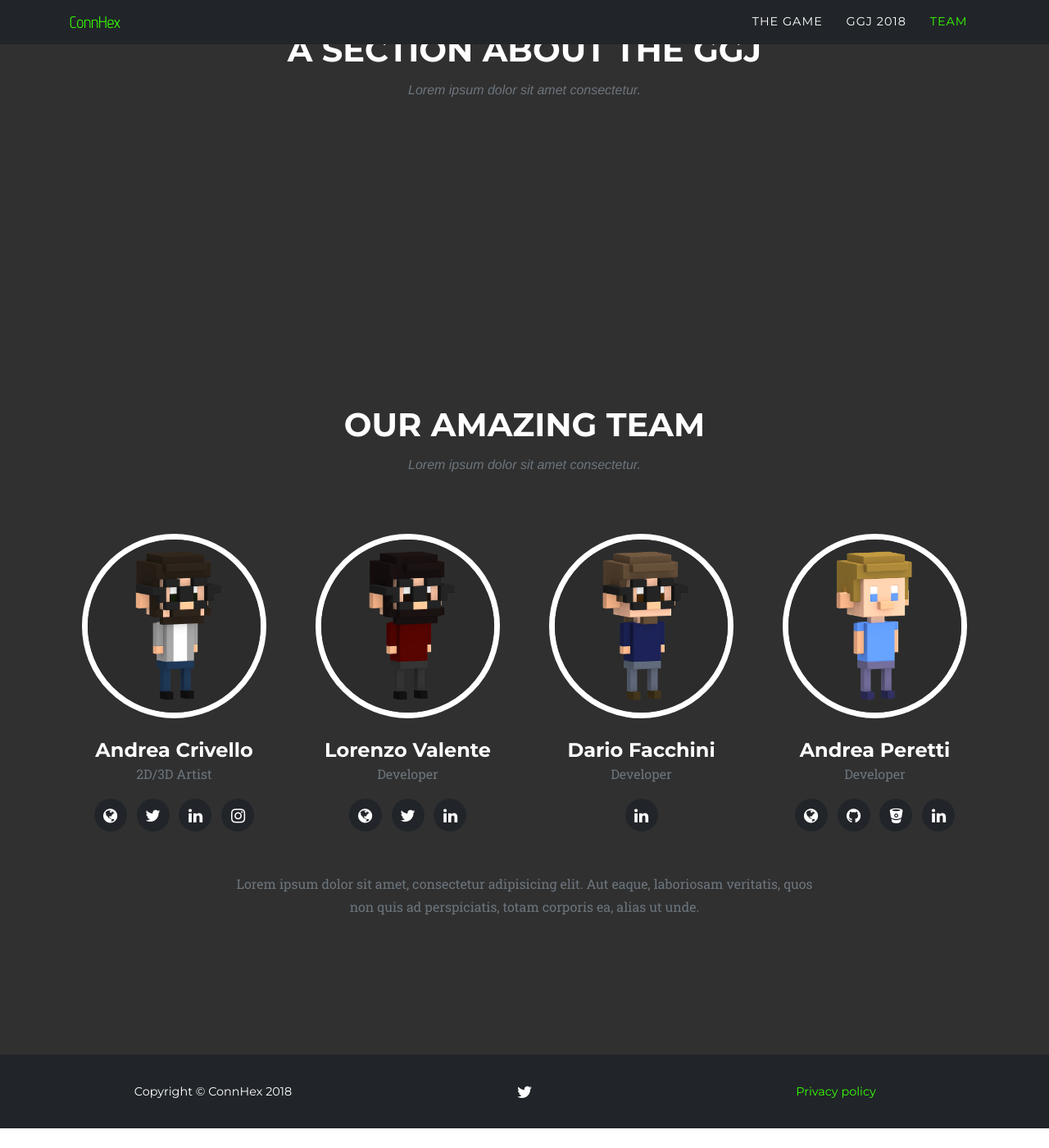
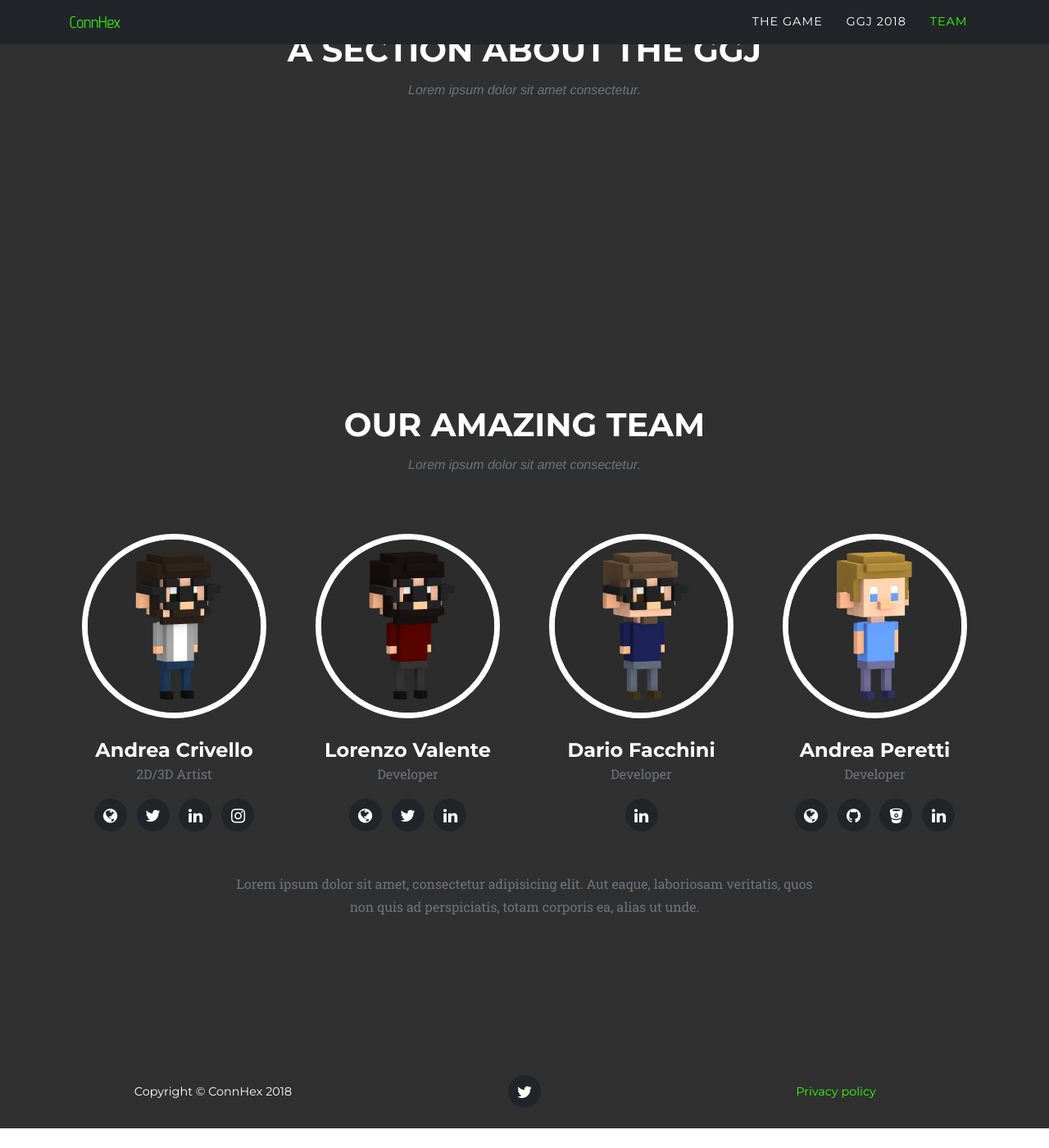
Before and after one commit to ConnHex/connhex.github.io, a Jekyll site: the page built from index.html, in a window 1280 px wide and 1400 px high, scrolled down 1606 px. Shown: the whole window at 82% size. Built offline with Jekyll 4.4.1, drawn with Linux system fonts in a browser that asks for light colours; some web fonts are replaced; the list of posts is cut into pages by our own code.

Commit message:
Update agency.css

```diff
--- a/css/agency.css
+++ b/css/agency.css
@@ -1,4 +1,4 @@
-body {
+body {connhex.github.io
   overflow-x: hidden;
   font-family: 'Roboto Slab', 'Helvetica Neue', Helvetica, Arial, sans-serif;
   color: white;
@@ -666,7 +666,7 @@ section#contact :-ms-input-placeholder {
 footer {
   padding: 25px 0;
   text-align: center;
-  background-color: #212529
+  background-color: #303030;
 }
 
 footer span.copyright {
```
